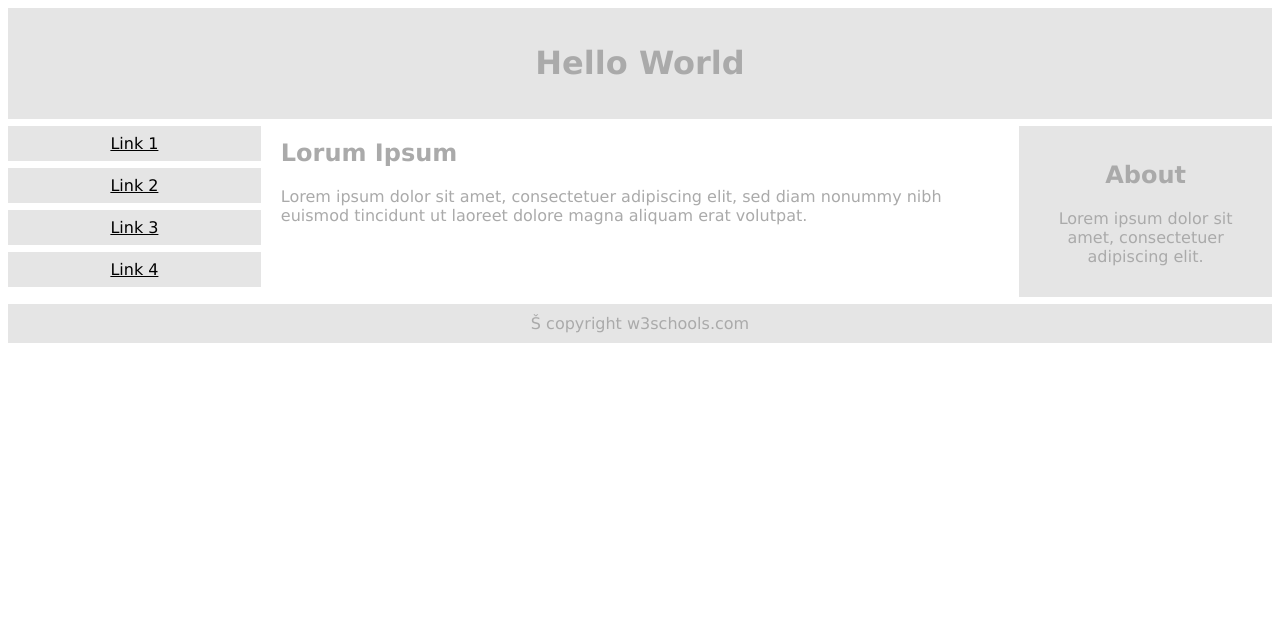
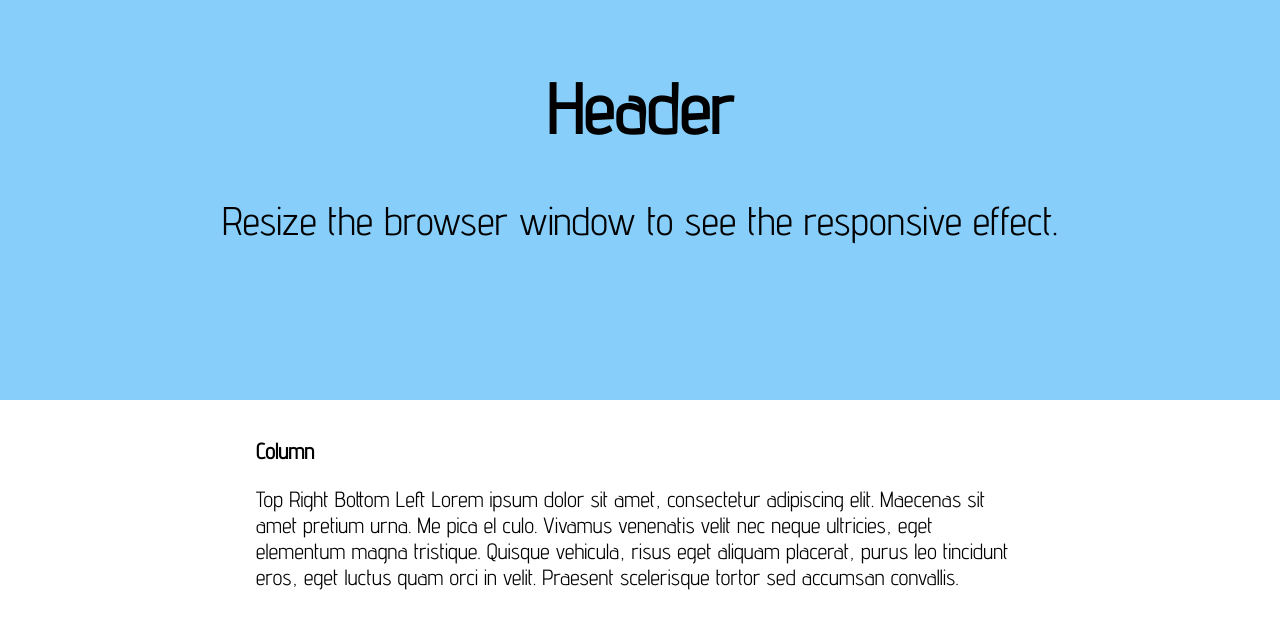
Before and after one commit to VQuesada/first-code, a plain HTML site: page index.html in a window 1280 px wide. Drawn offline with Linux system fonts and the light colour scheme.

Commit message:
nueva web

```diff
--- a/css/styles.css
+++ b/css/styles.css
@@ -1,36 +1,41 @@
 * {
-    box-sizing: border-box;
+  box-sizing: border-box;
+  font-family: 'Advent Pro', sans-serif;
+  font-size: 22px
+}
+
+body {
+  margin: 0;
+}
+
+/* Style the header */
+.header {
+  background-color: lightskyblue;
+  padding: 20px;
+  text-align: center;
+  height: 50vh
+}
+
+/* Create three equal columns that floats next to each other */
+/* Ejemplo de estilos por clase */
+
+.column {
+  float: left;
+  width: 100%;
+  /*padding: 0 20% 0 20%;*//*TOP RIGHT BOTTOM LEFT*/
+  padding: 20PX 20% /*TOP+BOTTOM RIGHT+LEFT*/
+}
+
+/* Clear floats after the columns */
+.row:after {
+  content: "";
+  display: table;
+  clear: both;
+}
+
+/* Responsive layout - makes the three columns stack on top of each other instead of next to each other */
+@media screen and (max-width:600px) {
+  .column {
+    width: 100%;
   }
-  .menu {
-    float:left;
-    width:20%;
-    text-align:center;
-  }
-  .menu a {
-    background-color:#e5e5e5;
-    padding:8px;
-    margin-top:7px;
-    display:block;
-    width:100%;
-    color:black;
-  }
-  .main {
-    float:left;
-    width:60%;
-    padding:0 20px;
-  }
-  .right {
-    background-color:#e5e5e5;
-    float:left;
-    width:20%;
-    padding:15px;
-    margin-top:7px;
-    text-align:center;
-  }
-
-  @media only screen and (max-width:620px) {
-    /* For mobile phones: */
-    .menu, .main, .right {
-      width:100%;
-    }
-  }
+}
--- a/index.html
+++ b/index.html
@@ -1,35 +1,33 @@
 <!DOCTYPE html>
-<html>
+<html lang="en">
 <head>
-<meta name="viewport" content="width=device-width, initial-scale=1.0">
+<title>FirstCode</title>
+<meta charset="utf-8">
+<meta name="viewport" content="width=device-width, initial-scale=1">
+
 <link rel="stylesheet" type="text/css" href="css/styles.css">
+<!--
+Los estilos externos son definidos con la etiqueta <link>,
+dentro de la sección <head> de la página HTML:
+-->
+
+<link href="https://fonts.googleapis.com/css2?family=Advent+Pro&display=swap" rel="stylesheet">
+
 </head>
-<body style="font-family:Verdana;color:#aaaaaa;">
+<body>
 
-<div style="background-color:#e5e5e5;padding:15px;text-align:center;">
-  <h1>Hello World</h1>
+<div class="header" >
+  <h1 style="font-size:70px;">Header </h1>
+  <p style="font-size:40px;">Resize the browser window to see the responsive effect.</p>
 </div>
 
-<div style="overflow:auto">
-  <div class="menu">
-    <a href="#">Link 1</a>
-    <a href="#">Link 2</a>
-    <a href="#">Link 3</a>
-    <a href="#">Link 4</a>
+
+<div class="row">
+  <div class="column">
+    <h2>Column</h2>
+    <p>Top Right Bottom Left Lorem ipsum dolor sit amet, consectetur adipiscing elit. Maecenas sit amet pretium urna. Me pica el culo. Vivamus venenatis velit nec neque ultricies, eget elementum magna tristique. Quisque vehicula, risus eget aliquam placerat, purus leo tincidunt eros, eget luctus quam orci in velit. Praesent scelerisque tortor sed accumsan convallis.</p>
   </div>
 
-  <div class="main">
-    <h2>Lorum Ipsum</h2>
-    <p>Lorem ipsum dolor sit amet, consectetuer adipiscing elit, sed diam nonummy nibh euismod tincidunt ut laoreet dolore magna aliquam erat volutpat.</p>
-  </div>
-
-  <div class="right">
-    <h2>About</h2>
-    <p>Lorem ipsum dolor sit amet, consectetuer adipiscing elit.</p>
-  </div>
-</div>
-
-<div style="background-color:#e5e5e5;text-align:center;padding:10px;margin-top:7px;">Š copyright w3schools.com</div>
 
 </body>
 </html>
```
